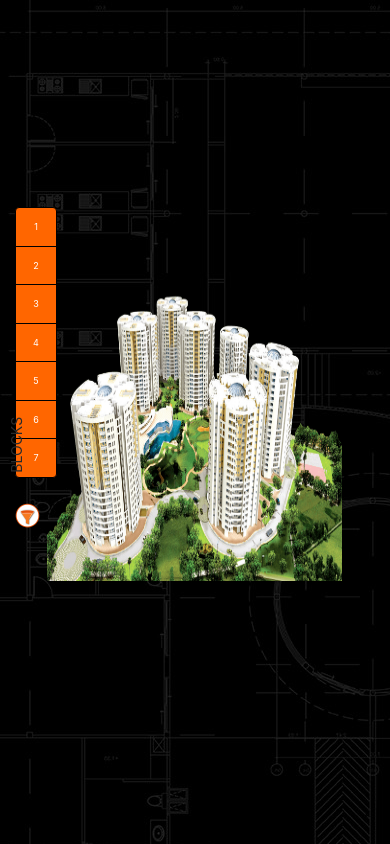
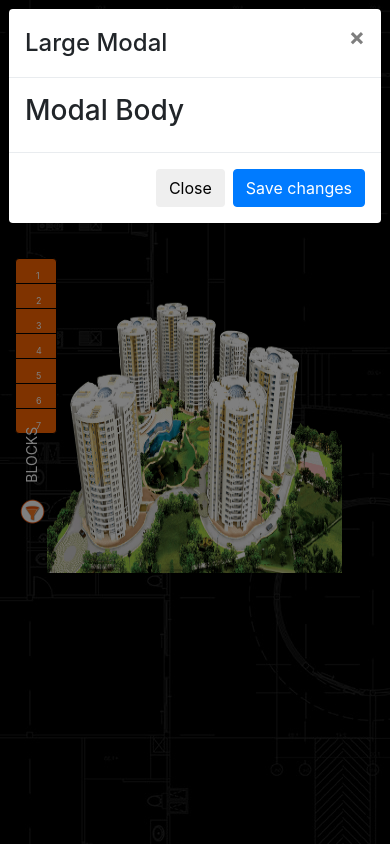
Before and after one commit to Karthikkumarbhuvi/Bootstrap, a plain HTML site: page bootstrap-fullscreen/index.html in a window 390 px wide. Both pictures are taken after a click on the picture 27 px from the left and 515 px from the top of the page. Drawn offline with nearby package versions, Linux system fonts and the light colour scheme.

Commit message:
first commit

```diff
--- a/bootstrap-fullscreen/css/style.css
+++ b/bootstrap-fullscreen/css/style.css
@@ -19,10 +19,14 @@ img{
 .list-group
 {
 
-  padding:10px 10px;
+  padding:20px 20px;
   position: relative;
 }
 .list-group-item{
+	width: 30%;
+	height: 100%;
+    line-height:100%;
+    vertical-align: middle;
 	background:#FF6600;
 	color:#ffffff;
 	border: 1px solid #000000;
@@ -30,10 +34,10 @@ img{
 }
 
 .block{
-	font-color:#ffffff;
+	color:#ffffff;
 	font-size:28px;
 	z-index:1;
-	top:40px;
+	top:60px;
 	position:relative;
 	transform: rotate(-90deg);
 
@@ -45,11 +49,11 @@ img{
 
 .inside img {
 	position:relative;
-	width:50px;
-	height:50px;
-	margin-top: 10px;
+	width:40px;
+	height:40px;
+
 	margin-bottom: 10px;
-	margin-left: 10px;
+	margin-left: 20px;
 	margin-right: 15px;
 	z-index:2;
 
@@ -57,7 +61,8 @@ img{
 
 @media only screen and (max-width: 1200px){
 
-.list-group-item{font-size: 14px;}
+.list-group-item{width: 30%;
+	height: 100%;font-size: 14px;}
 .list-group
 {
   justify-content: center;
@@ -101,6 +106,8 @@ img{
  @media only screen and (max-width: 992px){
 
 .list-group-item{
+	width: 30%;
+	height: 100%;
 	font-size: 11px;
 }
 .list-group
@@ -110,7 +117,7 @@ img{
   position: relative;
 }
 .block{
-
+	position:relative;
 	font-size:20px;
 	top:30px;
 
@@ -137,7 +144,8 @@ img{
  @media only screen and (max-width: 768px){
 
 .list-group-item{
-
+	width: 30%;
+	height: 10%;
 	font-size: 9px;
 
  }
@@ -149,9 +157,10 @@ img{
   position: relative;
 }
 .block{
-
+	left:10px;
+	position:relative;
 	font-size:17px;
-	top:20px;
+	top:30px;
 
 
 }
@@ -177,6 +186,8 @@ img{
  @media only screen and (max-width: 662px){
 
 .list-group-item{
+	width: 30%;
+	height: 10%;
 	font-size:9px;
 
 }
@@ -189,9 +200,10 @@ img{
 }
 
 .block{
-
+	left:15px;
+	position:relative;
 	font-size:14px;
-	top:10px;
+	top:30px;
 }
 
 .div1 .inside {
@@ -207,7 +219,7 @@ img{
 	height:25px;
 	margin-top: 0px;
 	margin-bottom: 0px;
-	margin-left: 0px;
+	margin-left: 5px;
 	margin-right: 0px;
 }
 
--- a/bootstrap-fullscreen/index.html
+++ b/bootstrap-fullscreen/index.html
@@ -5,9 +5,11 @@
   <meta charset="UTF-8">
   <title>Bootstrap Modal Fullscreen</title>
   <meta name="viewport" content="width=device-width, initial-scale=1">
-    <link rel="stylesheet" href="https://cdnjs.cloudflare.com/ajax/libs/normalize/5.0.0/normalize.min.css">
 
- <link href="https://cdnjs.cloudflare.com/ajax/libs/twitter-bootstrap/4.0.0-alpha.6/css/bootstrap.css" rel="stylesheet"/>
+  <link rel="stylesheet" href="https://maxcdn.bootstrapcdn.com/bootstrap/4.0.0/css/bootstrap.min.css">
+  <script src="https://ajax.googleapis.com/ajax/libs/jquery/3.3.1/jquery.min.js"></script>
+  <script src="https://cdnjs.cloudflare.com/ajax/libs/popper.js/1.12.9/umd/popper.min.js"></script>
+  <script src="https://maxcdn.bootstrapcdn.com/bootstrap/4.0.0/js/bootstrap.min.js"></script>
 
       <link rel="stylesheet" href="css/style.css">
 
@@ -29,12 +31,14 @@
 			  <a href="#" class="list-group-item list-group-item-action">7</a>
 		    </div>
 			<div class="list-group h-25">
-			  <a class="block">BLOCKS</a>
+			  <p class="block">BLOCKS</p>
 
 		    </div>
 
 			<div class="inside h-25">
-					<img src="img/funnel.png" data-toggle="modal" data-target="#flipFlop" >
+
+
+					<img src="img/funnel.png" data-toggle="modal" data-target="#largeModal" >
 			</div>
 
 
@@ -54,6 +58,25 @@
         </div>
 
     </div>
+<!-- large modal -->
+<div class="modal fade" id="largeModal" tabindex="-1" role="dialog" aria-labelledby="basicModal" aria-hidden="true">
+  <div class="modal-dialog modal-lg">
+    <div class="modal-content">
+      <div class="modal-header">
+        <h4 class="modal-title" id="myModalLabel">Large Modal</h4>
+        <button type="button" class="close" data-dismiss="modal" aria-label="Close">
+          <span aria-hidden="true">&times;</span>
+        </button>
+      </div>
+      <div class="modal-body">
+        <h3>Modal Body</h3>
+      </div>
+      <div class="modal-footer">
+        <button type="button" class="btn btn-default" data-dismiss="modal">Close</button>
+        <button type="button" class="btn btn-primary">Save changes</button>
+      </div>
+    </div>
+  </div>
 </div>
 
 
@@ -62,11 +85,6 @@
 
 
 
-  <script src='https://cdnjs.cloudflare.com/ajax/libs/jquery/3.2.1/jquery.min.js'></script>
-<script src='https://cdnjs.cloudflare.com/ajax/libs/twitter-bootstrap/3.3.7/js/bootstrap.min.js'></script>
-
-
-
 </body>
 
 </html>
```
